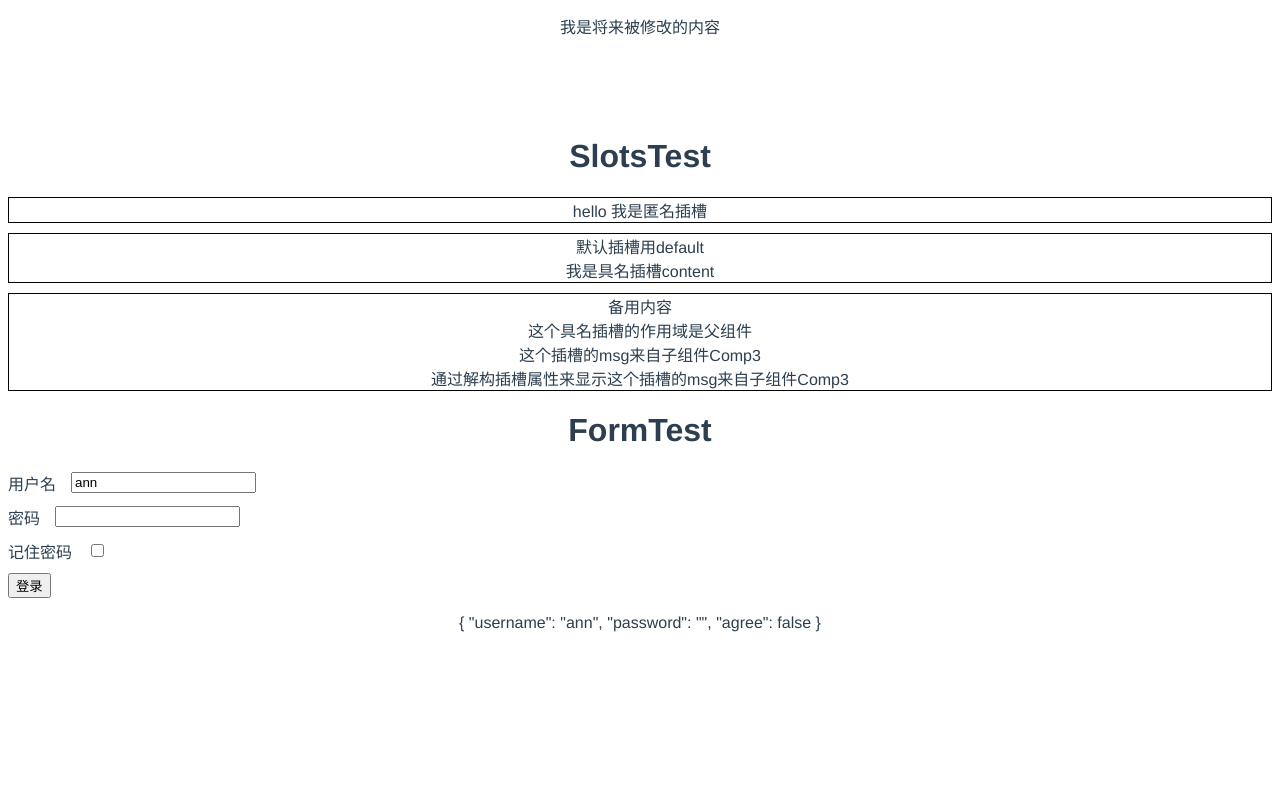
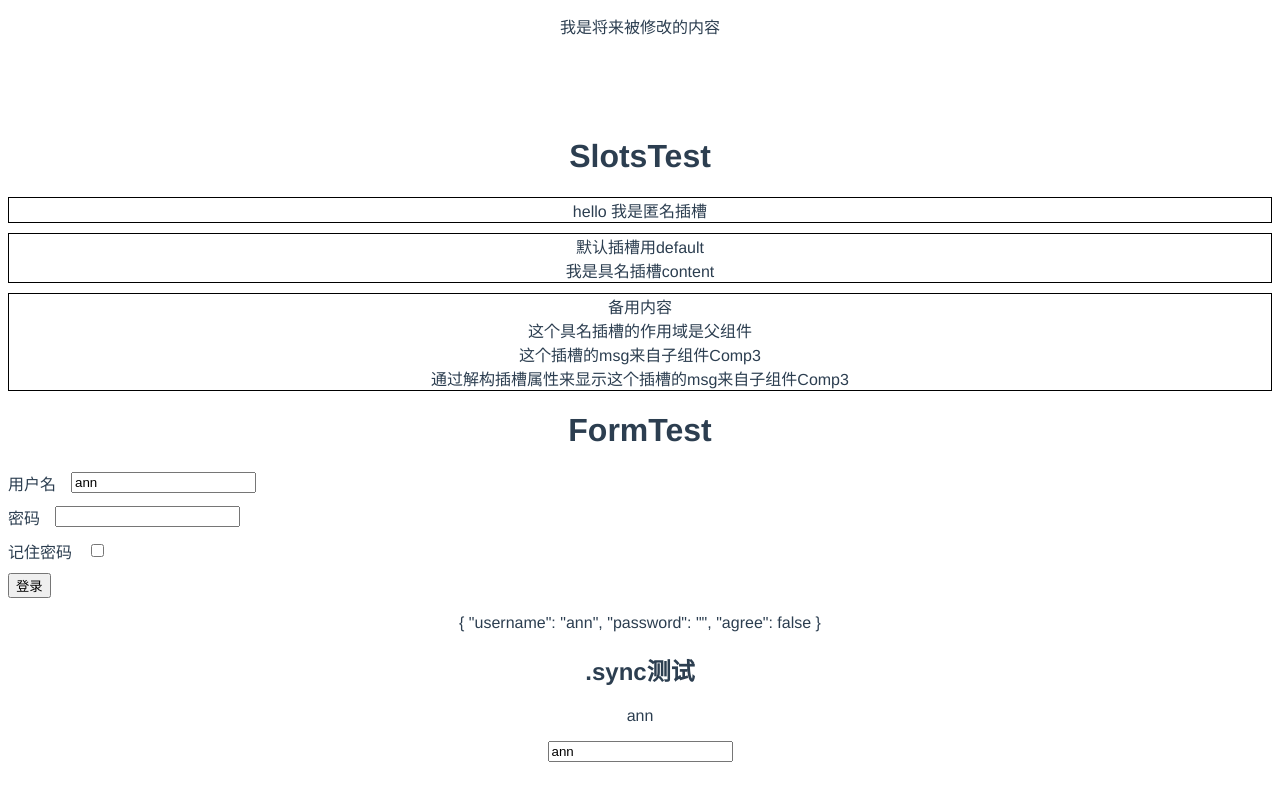
Before and after one commit to youngleish/vue-demo, a Vue app: page / in a window 1280 px wide. Shown: the part 928-1728 px from the top of the page. Before the commit the page ends 1660 px from the top, so only its background shows below. Built offline with nearby package versions, Linux system fonts and the light colour scheme.

Commit message:
添加async测试

```diff
--- /dev/null
+++ b/src/components/form/VSync.vue
@@ -0,0 +1,26 @@
+<template>
+    <div>
+        <p>{{msg}}</p>
+        <input type="text" :value="msg" @input="handleVal">
+    </div>
+</template>
+
+<script>
+    export default {
+        props: ['msg'],
+        data() {
+            return {
+                val: ""
+            }
+        },
+        methods: {
+            handleVal(e) {
+                this.$emit("update:msg", e.target.value);
+            }
+        },
+    }
+</script>
+
+<style lang="scss" scoped>
+
+</style>
--- a/src/components/form/index.vue
+++ b/src/components/form/index.vue
@@ -16,6 +16,11 @@
       </VFormItem>
     </VForm>
     <p>{{ model }}</p>
+    <h2>.sync测试</h2>
+    <div>
+      <!-- <VSync :msg.sync="model.username"></VSync> -->
+      <VSync :msg="model.username" @update:msg="handleValue($event)"></VSync>
+    </div>
   </div>
 </template>
 
@@ -24,12 +29,14 @@ import VInput from "./VInput.vue";
 import VCheckedbox from './VCheckedbox.vue';
 import VFormItem from "./VFormItem.vue";
 import VForm from "./VForm.vue";
+import VSync from "./VSync.vue"
 export default {
   components: {
     VInput,
     VFormItem,
     VForm,
-    VCheckedbox
+    VCheckedbox,
+    VSync
   },
   data() {
     return {
```
